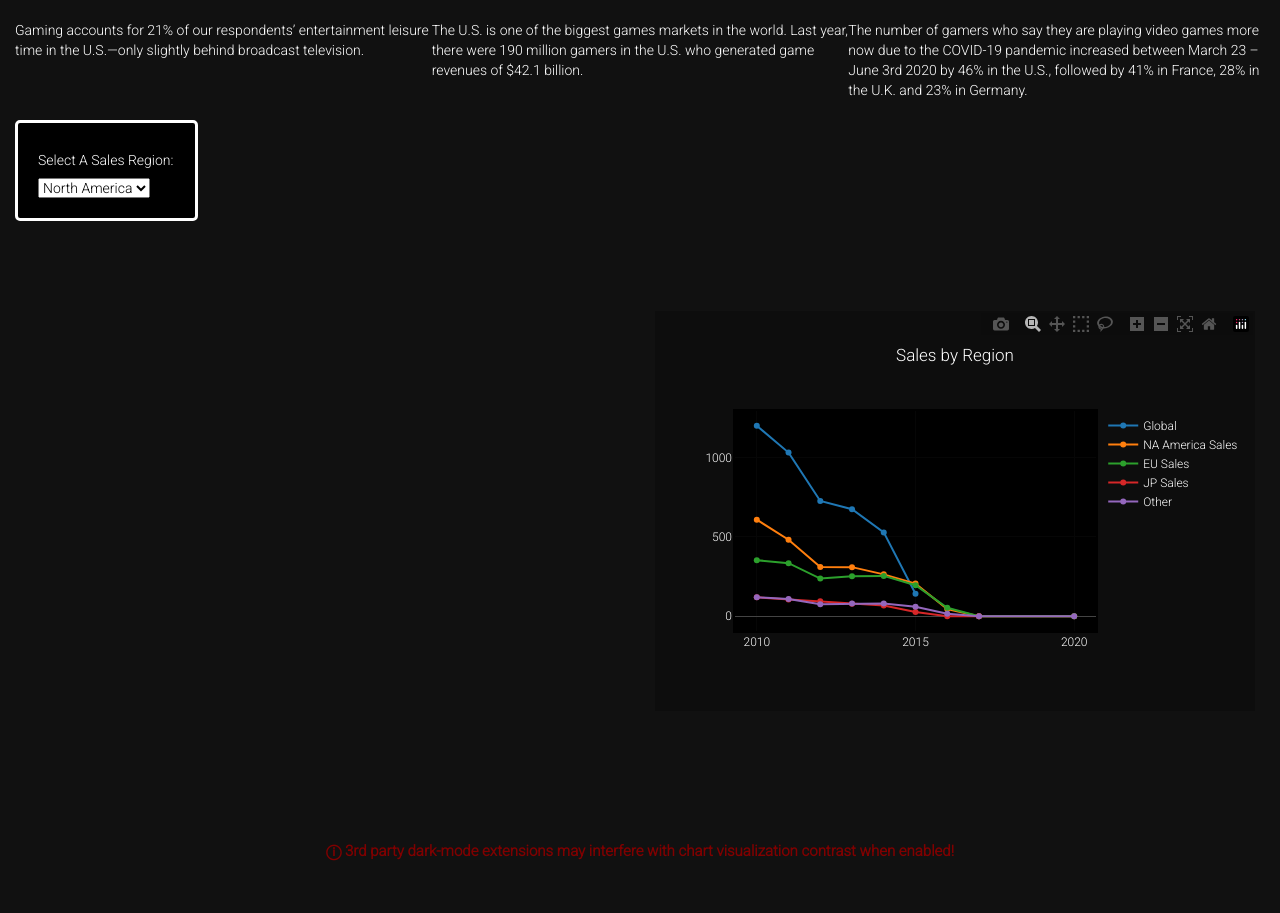
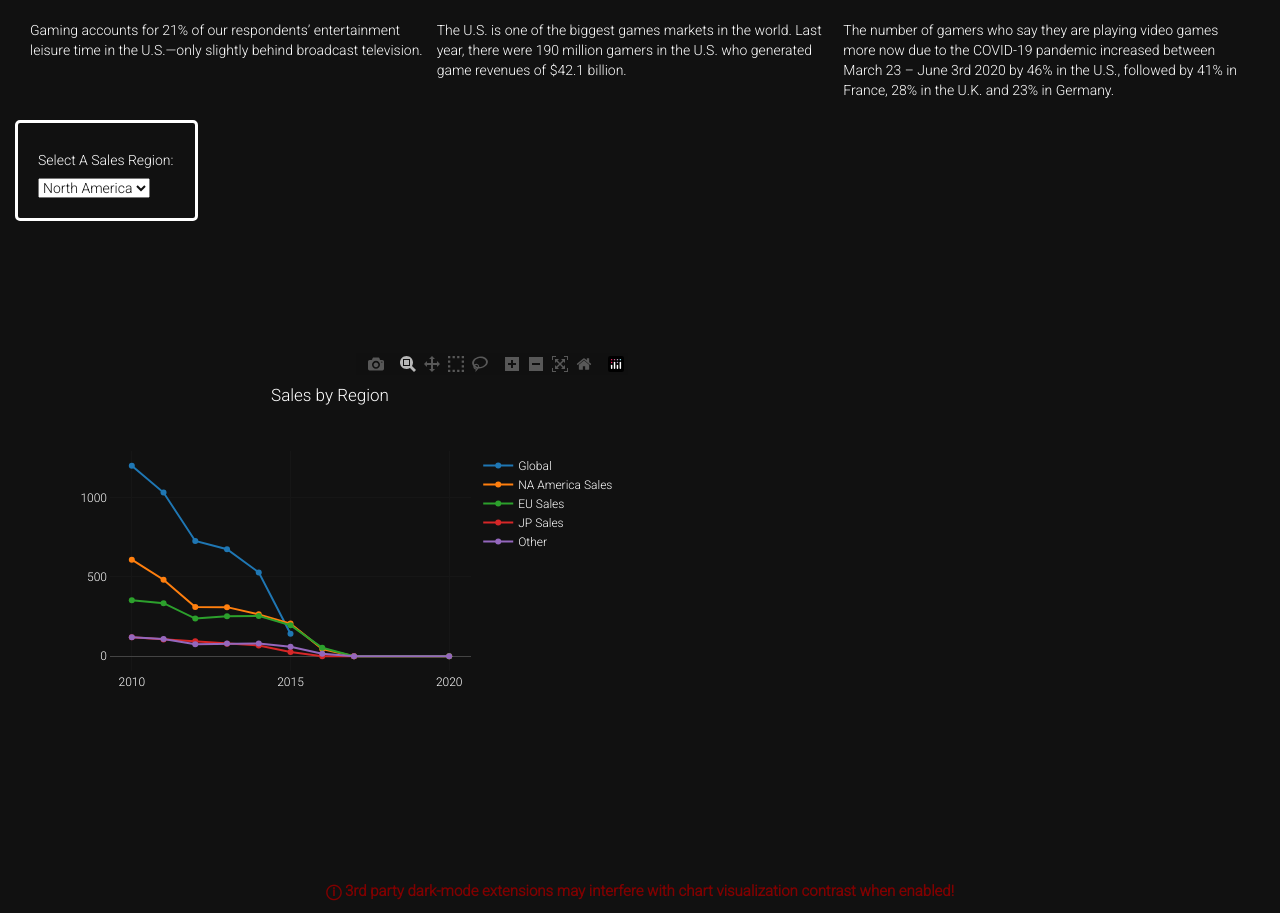
Before and after one commit to mmheredia/Video-Game-Sales-Dashboard, a Flask app: page / in a window 1280 px wide. Shown: the part 50-963 px from the top of the page. Before the commit the page ends 911 px from the top, so only its background shows below. Run offline with Flask 2, Linux system fonts and the light colour scheme; data that the repository does not hold is empty; some libraries are stand-ins or nearby versions.

Commit message:
Changes.

```diff
--- a/app/static/css/style.css
+++ b/app/static/css/style.css
@@ -52,13 +52,13 @@ a:hover {
 /* DROPDOWN STYLING */
 
 #selDataset {
-  color: black;
+  color:#111111;
 }
 div .well {
   border: 0px;
   border-radius: 0px;
   margin-bottom: 5rem;
-  background-color: black;
+  background-color: #111111;
   color: white;
   border: 3px solid white;
   border-radius: 5px;
--- a/app/static/js/script.js
+++ b/app/static/js/script.js
@@ -1,7 +1,7 @@
 function init() {
   let firstRegion = "na_sales"
   barChart(firstRegion)
-  pieChart()
+  pieChart(firstRegion)
   lineChart()
   carousel()
   // Dropdown menu event handler ID
@@ -15,7 +15,7 @@ function init() {
 /////// BAR CHART FUNCTION ////////
 
 function barChart(region) {
-  // Read in data with JSON
+  // Query the SQL Database for Data
   d3.json('/data').then((json_data) => {
     // Grab json data
     let data = json_data
@@ -27,7 +27,7 @@ function barChart(region) {
     let samplePublishers = []
     let sampleGenre = []
     let samplePlatform = []
-    var regionName = ""
+    let regionName = ""
     // Loop through 100
     for (let i = 0; i <= 49; i++) {
       sampleData.push(data[i])
@@ -75,14 +75,14 @@ function barChart(region) {
       },
     ]
     let barLayout = {
-      width: 800,
+      width: 600,
       height: 400,
       title: `${regionName} Sales Data`,
       xaxis: { title: 'Game Rank' },
       yaxis: { title: `${regionName} Sales ($)` },
       hovermode: sampleNames,
-      plot_bgcolor: 'black',
-      paper_bgcolor: '#0d0d0d',
+      plot_bgcolor: '#111111',
+      paper_bgcolor: '#111111',
       font: {
         color: 'white',
         family: 'Roboto, san-serif',
@@ -99,24 +99,45 @@ function barChart(region) {
 
 /////// PIE CHART FUNCTION ////////
 
-function pieChart() {
-  // Read in data with JSON
+function pieChart(region) {
+  // Query the SQL Database for Data
   d3.json('/data').then((json_data) => {
     // Grab json data
     let data = json_data
     let sampleGenre = []
-    let sampleRank = []
+    let sampleSales = []
+    let regionName = ""
     // Loop through 100
     for (let i = 0; i <= 49; i++) {
       sampleGenre.push(data[i].genre)
-      sampleRank.push(data[i].rank)
+
+      if (region == 'na_sales') {
+        sampleSales.push(data[i].na_sales)
+        regionName = 'North America'
+      }
+      else if (region == 'eu_sales') {
+        sampleSales.push(data[i].eu_sales)
+        regionName = 'Europe'
+      }
+      else if (region == 'jp_sales') {
+        sampleSales.push(data[i].jp_sales)
+        regionName = 'Japan'
+      }
+      else if ( region == 'other_sales') {
+        sampleSales.push(data[i].other_sales)
+        regionName = 'Other'
+      }
+      else if ( region == 'global_sales') {
+        sampleSales.push(data[i].global_sales)
+        regionName = 'Global'
+      }
     }
     // Setting Values for pie chart
     let pieValues = sampleGenre.slice(0, 10)
     // Setting Data points
     let pieData = [
       {
-        values: sampleRank,
+        values: sampleSales,
         labels: pieValues,
         type: 'pie',
         hole: 0.4,
@@ -124,7 +145,7 @@ function pieChart() {
         textposition: 'outside',
         automargin: true,
         plot_bgcolor: 'black',
-        paper_bgcolor: '#0d0d0d',
+        paper_bgcolor: '#111111',
         marker: {
           colors: [
             '#002047',
@@ -147,11 +168,11 @@ function pieChart() {
       width: 600,
       margin: { t: 90, b: 50, l: 0, r: 0, pad: 4 },
       title: {
-        text: 'Top Played Genres',
+        text: `Top Played Genres in Region: ${regionName}`,
       },
       showlegend: true,
       plot_bgcolor: 'black',
-      paper_bgcolor: '#0d0d0d',
+      paper_bgcolor: '#111111',
       font: {
         color: 'white',
         family: 'Roboto, san-serif',
@@ -216,8 +237,8 @@ function lineChart() {
       text: 'Sales by Region',
     },
     // showlegend: true,
-    plot_bgcolor: 'black',
-    paper_bgcolor: '#0d0d0d',
+    plot_bgcolor: '#111111',
+    paper_bgcolor: '#111111',
     font: {
       color: 'white',
       family: 'Roboto, san-serif',
@@ -234,6 +255,7 @@ function lineChart() {
 function optionChanged(newRegion) {
   // Fetch new data each time a new sample is selected
   barChart(newRegion)
+  pieChart(newRegion)
 };
 /////// CAROUSEL FUNCTION ////////
 
--- a/app/templates/index.html
+++ b/app/templates/index.html
@@ -22,7 +22,7 @@
           DASHBOARD</a>
       </nav>
     </div>
-    <div class ="row">
+    <div class ="row-fluid">
       <div class = "col-md-12">
         <div class="owl-carousel">
           <div> Gaming accounts for 21% of our respondents’ entertainment leisure time in the U.S.—only slightly behind broadcast television. </div>
@@ -49,20 +49,20 @@
             <option value="jp_sales">Japan</option>
             <option value="other_sales">Other</option>
             <option value="global_sales">Global</option>
-        </select>
+          </select>
         </div>
       </div>
-        <div class="col-md-10">
-          <div id="bar">
-          </div>
-        </div>
     </div>
-    <div class="row">
+    <div class="row-fluid">
       <div class="col-md-6">
-        <div id="pie">
-        </div>
+        <div id="bar"></div>
       </div>
       <div class="col-md-6">
+        <div id="pie"></div>
+      </div>
+    </div>
+    <div class="row-fluid">
+      <div class="col-md-12">
         <div id="line">
         </div>
       </div>
```
